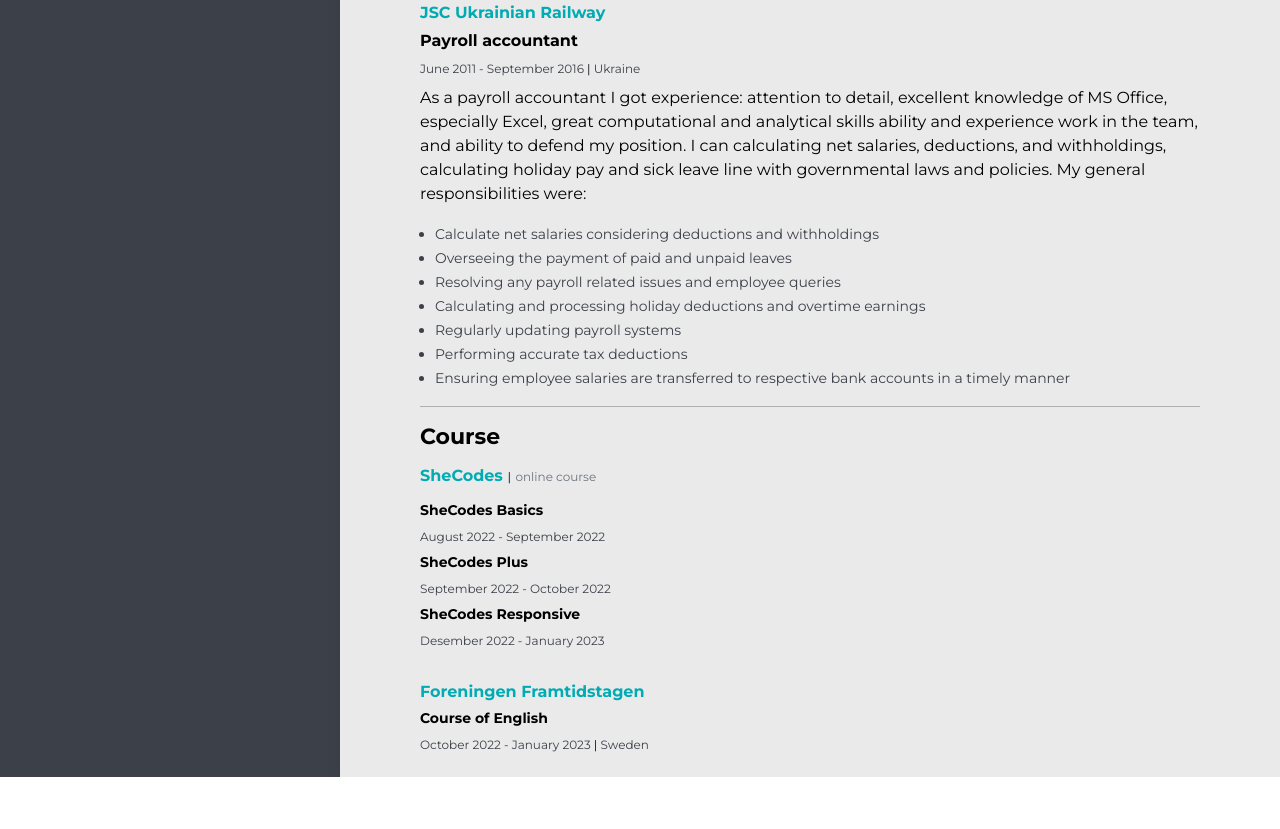
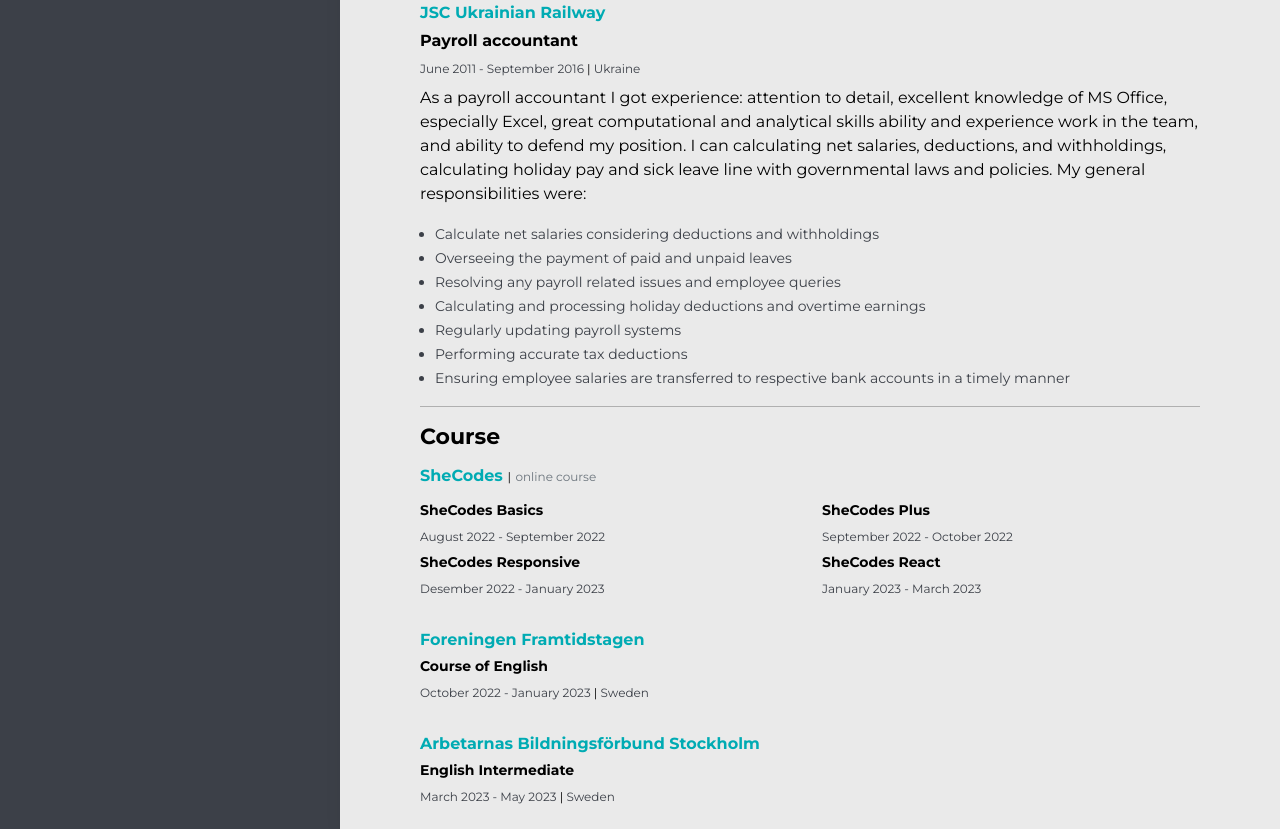
Before and after one commit to JuliaSmolianska/CV_Resume, a plain HTML site: page index.html in a window 1280 px wide. Shown: the part 2630-3459 px from the top of the page. Before the commit the page ends 3407 px from the top, so only its background shows below. Drawn offline with nearby package versions, Linux system fonts and the light colour scheme.

Commit message:
added course

```diff
--- a/index.html
+++ b/index.html
@@ -333,17 +333,25 @@
             <span class="line">|</span>
             <span class="text-muted line">online course</span>
           </h4>
-          <div>
+          <div class="row">
+            <div class="col-md-6">
               <h5 class="specialty">SheCodes Basics</h5>
               <p class="period">August 2022 - September 2022</p>
             </div>
-          <div>
+            <div class="col-md-6">
               <h5 class="specialty">SheCodes Plus</h5>
               <p class="period">September 2022 - October 2022</p>
             </div>
-          <div>
+          </div>
+          <div class="row">
+            <div class="col-md-6">
               <h5 class="specialty">SheCodes Responsive</h5>
               <p class="period">Desember 2022 - January 2023</p>
+            </div>
+            <div class="col-md-6">
+              <h5 class="specialty">SheCodes React</h5>
+              <p class="period">January 2023 - March 2023</p>
+            </div>
           </div>
           <br />
           <div>
@@ -351,6 +359,16 @@
             <h5 class="specialty">Course of English</h5>
             <p class="period">
               October 2022 - January 2023
+              <span class="line">|</span>
+              Sweden
+            </p>
+          </div>
+          <br />
+          <div>
+            <h4 class="university">Arbetarnas Bildningsförbund Stockholm</h4>
+            <h5 class="specialty">English Intermediate</h5>
+            <p class="period">
+              March 2023 - May 2023
               <span class="line">|</span>
               Sweden
             </p>
@@ -491,7 +509,7 @@
             <li class="languages-item">
               <span class="languages-text">English</span>
             </li>
-            <span class="languages-item">★★★☆☆</span>
+            <span class="languages-item">★★★★☆</span>
             <li class="languages-item">
               <span class="languages-text">Ukrainian</span>
             </li>
```
Lines whose indentation alone changed are shown as unchanged.
